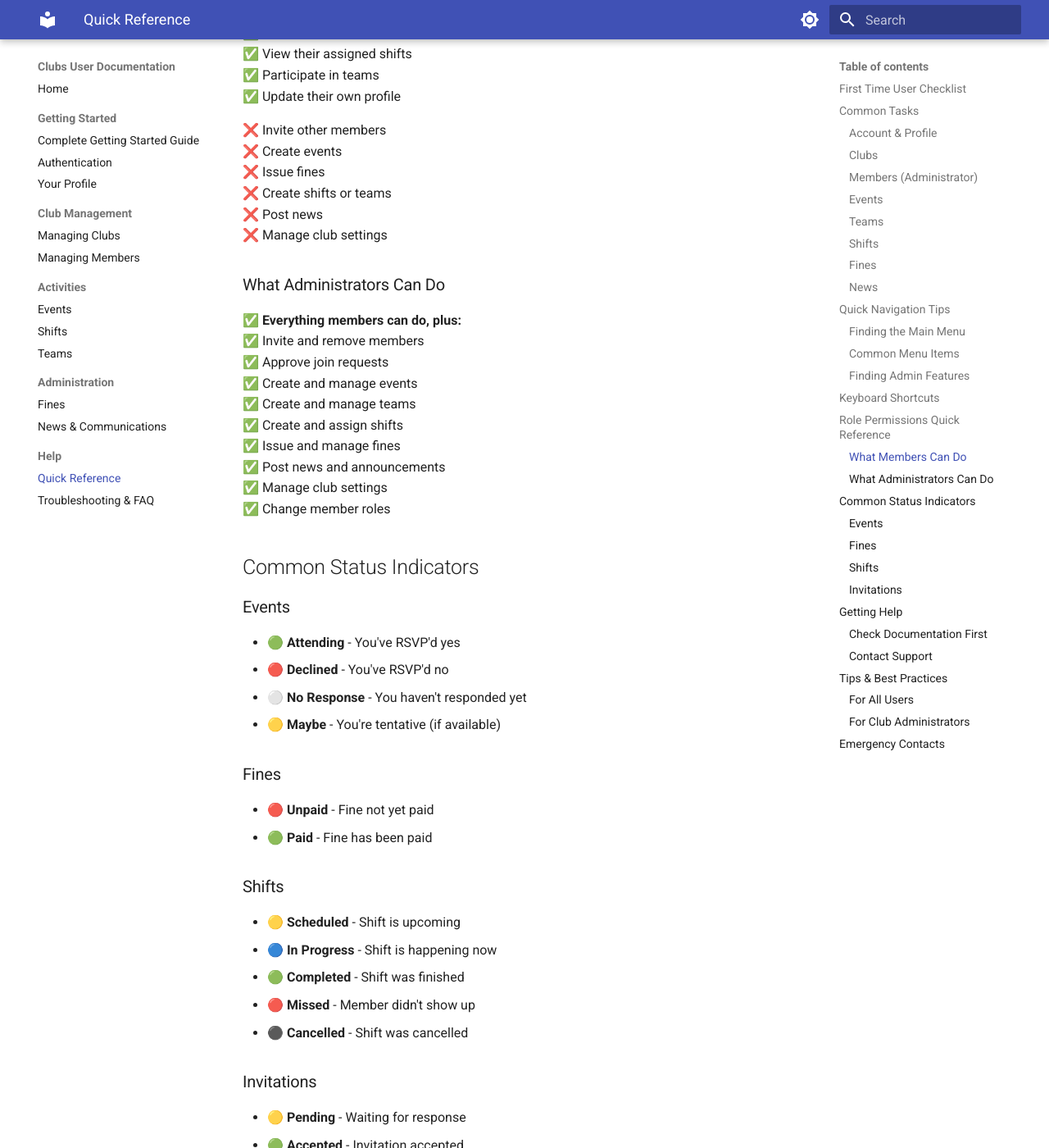
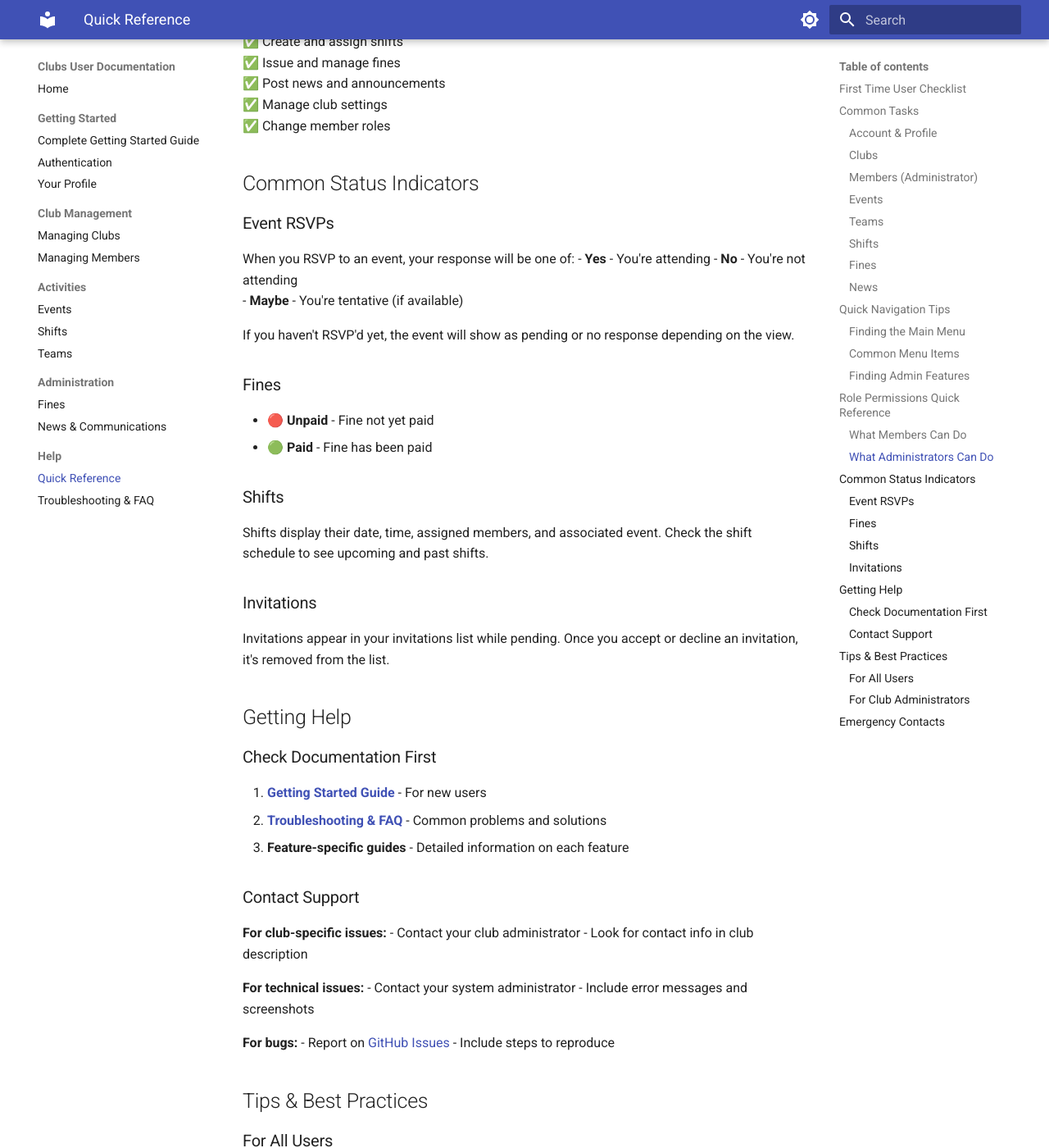
Before and after one commit to NLstn/clubs, an MkDocs documentation site: the page built from docs/quick-reference.md, in a window 1280 px wide and 1400 px high, scrolled down 5004 px. Shown: the whole window at 82% size. Built offline with MkDocs 1.6.1 and Material for MkDocs 9.7.7, drawn with Linux system fonts in a browser that asks for light colours; some of the changed text lies outside the part shown.

Commit message:
Fix documentation to reflect actual implementation - remove non-existent features
Co-authored-by: NLstn <9517868+NLstn@users.noreply.github.com>

```diff
--- a/docs/quick-reference.md
+++ b/docs/quick-reference.md
@@ -96,9 +96,8 @@ A quick reference for common tasks in the Clubs platform. Bookmark this page for
 |------|--------|
 | **View News** | Dashboard → "News Feed" or Club page → "News" |
 | **Create News Post** (Admin) | Admin panel → "News" → "Add News" → Write post → "Publish" |
-| **Schedule News Post** (Admin) | Create News → Set future date → "Save as Scheduled" |
 | **Edit News Post** (Admin) | Admin panel → "News" → Select post → Make changes → Save |
-| **Pin Important Post** (Admin) | News post → "Pin Post" |
+| **Delete News Post** (Admin) | Admin panel → "News" → Select post → "Delete" → Confirm |
 
 ## Quick Navigation Tips
 
@@ -126,18 +125,6 @@ Admin features are only visible to club administrators:
    - "Manage" or "Manage Club" option
    - Settings gear icon (⚙️)
    - Admin tab
-
-## Keyboard Shortcuts
-
-*Note: Shortcuts may vary by browser and implementation*
-
-| Shortcut | Action |
-|----------|--------|
-| `Alt + H` | Go to Home/Dashboard |
-| `Alt + C` | Go to Clubs |
-| `Alt + P` | Go to Profile |
-| `Esc` | Close modal/dialog |
-| `/` | Focus search (if available) |
 
 ## Role Permissions Quick Reference
 
@@ -173,28 +160,23 @@ Admin features are only visible to club administrators:
 
 ## Common Status Indicators
 
-### Events
-- 🟢 **Attending** - You've RSVP'd yes
-- 🔴 **Declined** - You've RSVP'd no
-- ⚪ **No Response** - You haven't responded yet
-- 🟡 **Maybe** - You're tentative (if available)
+### Event RSVPs
+When you RSVP to an event, your response will be one of:
+- **Yes** - You're attending
+- **No** - You're not attending
+- **Maybe** - You're tentative (if available)
+
+If you haven't RSVP'd yet, the event will show as pending or no response depending on the view.
 
 ### Fines
 - 🔴 **Unpaid** - Fine not yet paid
 - 🟢 **Paid** - Fine has been paid
 
 ### Shifts
-- 🟡 **Scheduled** - Shift is upcoming
-- 🔵 **In Progress** - Shift is happening now
-- 🟢 **Completed** - Shift was finished
-- 🔴 **Missed** - Member didn't show up
-- ⚫ **Cancelled** - Shift was cancelled
+Shifts display their date, time, assigned members, and associated event. Check the shift schedule to see upcoming and past shifts.
 
 ### Invitations
-- 🟡 **Pending** - Waiting for response
-- 🟢 **Accepted** - Invitation accepted
-- 🔴 **Declined** - Invitation declined
-- ⚫ **Expired** - Invitation expired
+Invitations appear in your invitations list while pending. Once you accept or decline an invitation, it's removed from the list.
 
 ## Getting Help
 
```
Also changed, not shown: docs/login.md (+0 -2 lines).
